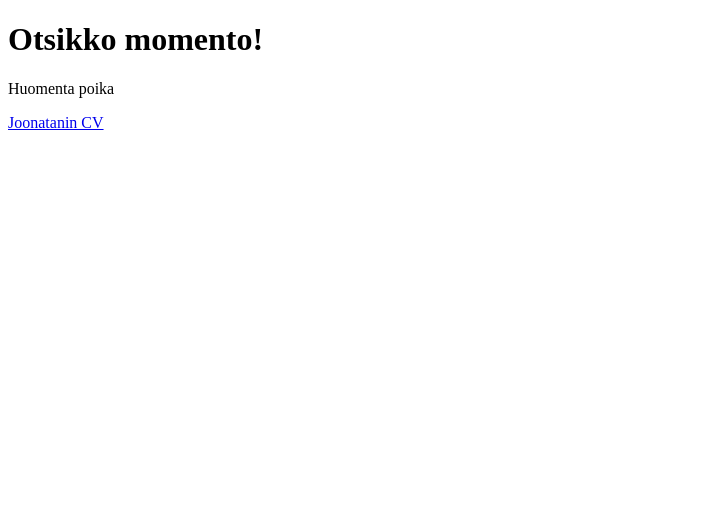
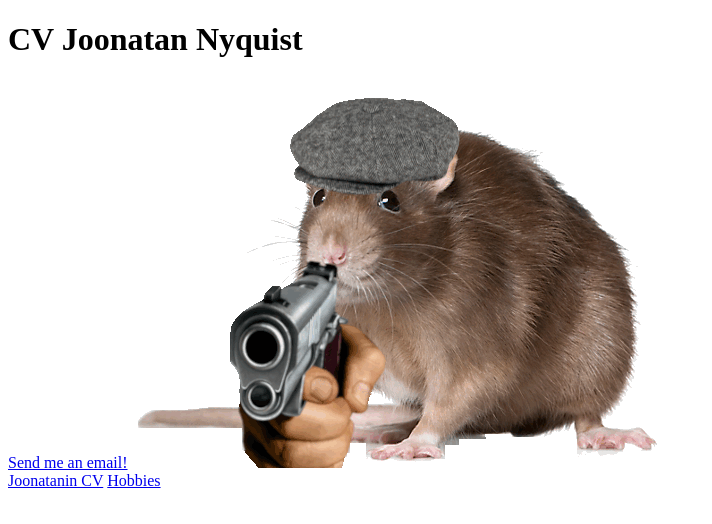
Before and after one commit to thesomebodywho/WebOhjelmointi1, a plain HTML site: page index.html in a window 1280 px wide. Shown: the whole page, without its empty margins (0-712 px from the left). Drawn offline with Linux system fonts and the light colour scheme.

Commit message:
Placeholder files for exercise 1

```diff
--- a/index.html
+++ b/index.html
@@ -5,7 +5,16 @@
 </head>
 
 <body>
-    <h1>Otsikko momento!</h1>
-    <p>Huomenta poika</p>
-    <a href="CV.html">Joonatanin CV</a>
+    <div id="cv-container">
+        <div id="main-header-container">
+            <h1 id="main-header">CV Joonatan Nyquist</h1>
+        </div>
+        <a href="mailto:joonyqui@student.uef.fi">Send me an email!</a>
+        <!-- <img src="./joonatan-summer.jpg" class="cv-image" style="width:50%"> -->
+        <!-- <img src="./joonatan-winter.jpg" class="cv-image" style="width:50%"> -->
+        <img src="./placeholder-image.gif" class="cv-image"
+            alt="Image of a rapidly flipping rat holding a pistol">
+    </div>
+    <a href="cv.html">Joonatanin CV</a>
+    <a href="hobbies.html">Hobbies</a>
 </body>
```
Also changed, not shown: CV.html (+1 -11 lines), contact.html (added), hobbies.html (added), styles.css (renamed from cv-styles.css).
